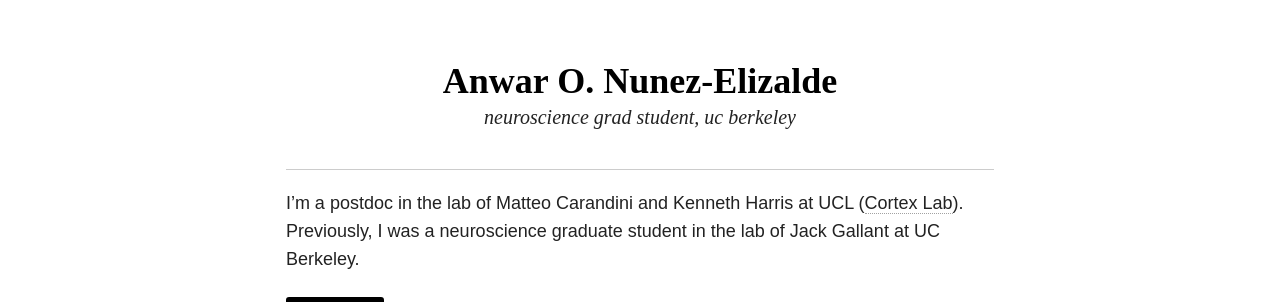
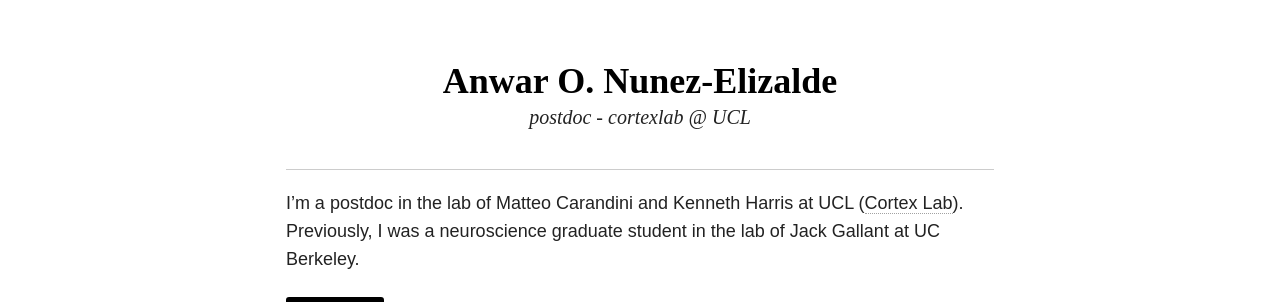
Before and after one commit to anwarnunez/anwarnunez.github.io, a Jekyll site: the page built from index.md, in a window 1280 px wide. Shown: the part 266-568 px from the top of the page. Built offline with Jekyll 4.4.1, drawn with Linux system fonts in a browser that asks for light colours; nearby versions of some CDN libraries.

Commit message:
Update _config.yml

```diff
--- a/_config.yml
+++ b/_config.yml
@@ -2,7 +2,7 @@
 
 title: Anwar O. Nunez-Elizalde
 locale: en_US
-description: neuroscience grad student, uc berkeley
+description: postdoc - cortexlab @ UCL
 logo: brain_side_2.png
 search: true
 url: http://anwarnunez.github.io
```
